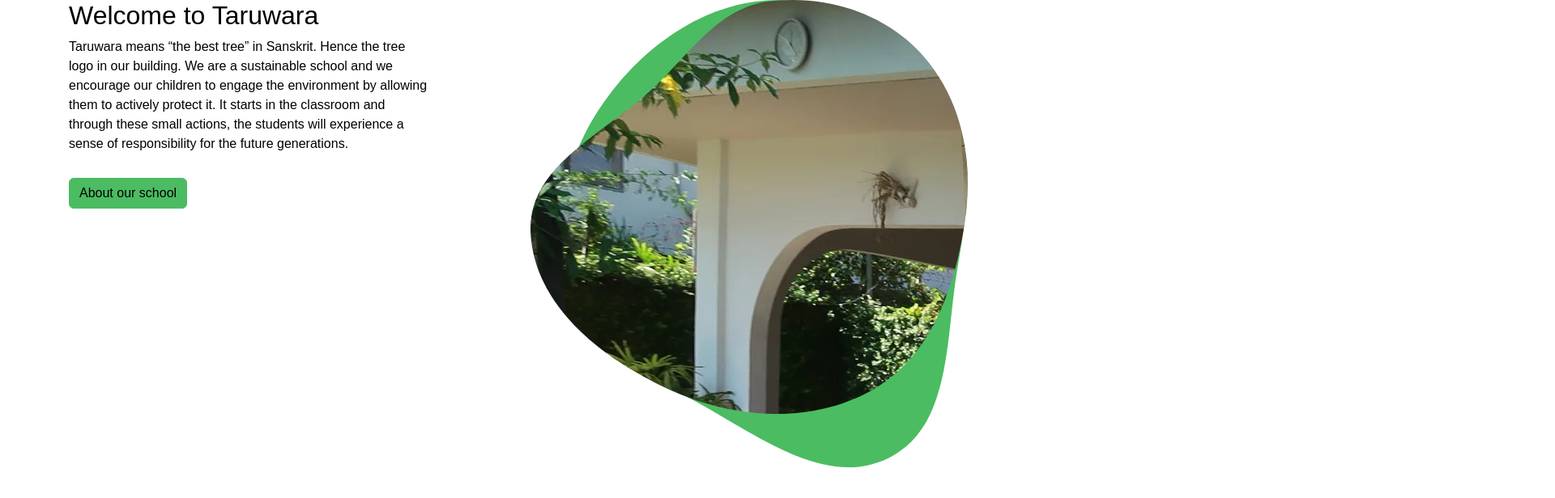
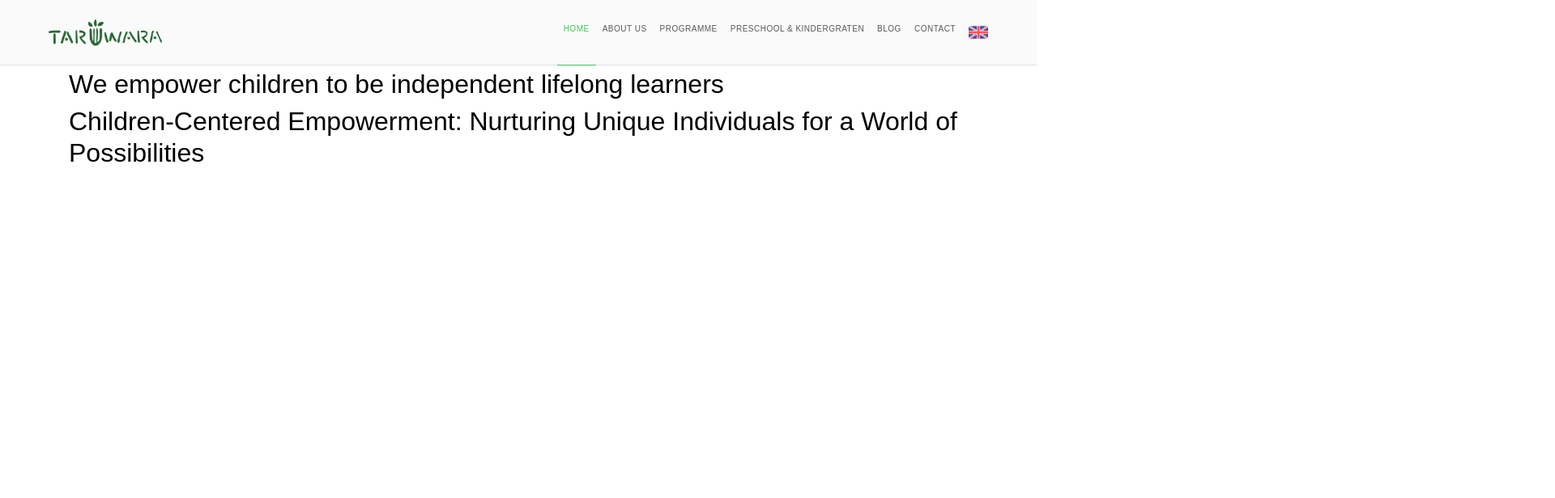
Before and after one commit to moshcat/taruwara-slicing, a Nuxt app: page / in a window 1280 px wide. Shown: the top 616 px of the page at 81% size, 1920 px wide, since content can reach past the window. Built offline with nearby package versions, Linux system fonts and the light colour scheme.

Commit message:
Working on banner preview and using bun

```diff
--- a/components/layout/Footer.vue
+++ b/components/layout/Footer.vue
@@ -132,7 +132,7 @@
 
   &__title {
     margin-top: 20px;
-    font-size: 32px;
+    font-size: 24px;
   }
 
   // info
--- a/components/layout/Navbar.vue
+++ b/components/layout/Navbar.vue
@@ -69,6 +69,7 @@
 }
 .navbar {
   padding: 0;
+  background-color: #fafafa;
 
   .container-fluid {
     padding-right: 60px;
--- /dev/null
+++ b/components/pages/home/Banner.vue
@@ -0,0 +1,33 @@
+<script setup lang="ts">
+import {Swiper, SwiperSlide} from "swiper/vue";
+
+const bannerText = [
+  "Children-Centered Empowerment: Nurturing Unique Individuals for a World of Possibilities",
+  "We empower children to be independent lifelong learners",
+  "Children-Centered Empowerment: Nurturing Unique Individuals for a World of Possibilities"
+
+]
+</script>
+
+<template>
+  <section class="banner">
+    <div class="banner__wrapper">
+      <div class="container">
+        <div class="row">
+          <div class="col-12 position-relative">
+            <Swiper>
+              <SwiperSlide v-for="text in bannerText">
+                <h2>{{text}}</h2>
+              </SwiperSlide>
+            </Swiper>
+          </div>
+        </div>
+      </div>
+    </div>
+    <div class="banner__image-wrapper"></div>
+  </section>
+</template>
+
+<style scoped lang="scss">
+
+</style>
--- /dev/null
+++ b/components/pages/home/Overview.vue
@@ -0,0 +1,27 @@
+<script setup lang="ts">
+
+</script>
+
+<template>
+  <section class="overview">
+    <div class="container">
+      <div class="row">
+        <div class="col-6">
+          <h2 class="overview__title">
+            Welcome to Taruwara
+          </h2>
+          <div class="overview__content">
+            <p>Taruwara means “the best tree” in Sanskrit. Hence the tree logo in our building. We are a sustainable school and we encourage our children to engage the environment by allowing them to actively protect it. It starts in the classroom and through these small actions, the students will experience a sense of responsibility for the future generations.</p>
+          </div>
+        </div>
+      <div class="col-6">
+
+      </div>
+      </div>
+    </div>
+  </section>
+</template>
+
+<style scoped lang="scss">
+
+</style>
--- /dev/null
+++ b/components/ui/Button.vue
@@ -0,0 +1,20 @@
+<template>
+    <div>
+    <button class="btn rounded-1" :class="`btn-${variant}`">
+      <slot></slot>
+    </button>
+    </div>
+</template>
+
+<script setup lang="ts">
+defineProps({
+  variant: {
+    type: String,
+    default: "primary"
+  }
+})
+</script>
+
+<style lang="scss" scoped>
+
+</style>
--- a/layouts/default.vue
+++ b/layouts/default.vue
@@ -2,12 +2,12 @@
 
 <template>
   <div>
-    <!--    <LayoutNavbar />-->
+        <LayoutNavbar />
     <div>
       <slot />
     </div>
     <!-- ini untuk footer -->
-    <!--    <LayoutFooter />-->
+       <!-- <LayoutFooter /> -->
   </div>
 </template>
 
--- a/package.json
+++ b/package.json
@@ -12,6 +12,7 @@
   "dependencies": {
     "bootstrap": "^5.3.3",
     "nuxt": "^3.12.3",
+    "nuxt-swiper": "^1.2.2",
     "sass": "^1.77.8",
     "sass-loader": "^14.2.1",
     "vue": "latest"
--- a/pages/index.vue
+++ b/pages/index.vue
@@ -2,7 +2,8 @@
 
 <template>
   <div>
-    <main class="home">
+    <PagesHomeBanner/>
+    <!-- <main class="home">
       <section class="overview">
         <div class="container">
           <div class="row">
@@ -39,7 +40,8 @@
           </div>
         </div>
       </section>
-    </main>
+    </main> -->
+
   </div>
 </template>
 
```
Also changed, not shown: app.vue (line endings or trailing spaces), 1 other file (tests, documents, lock files or other folders).
